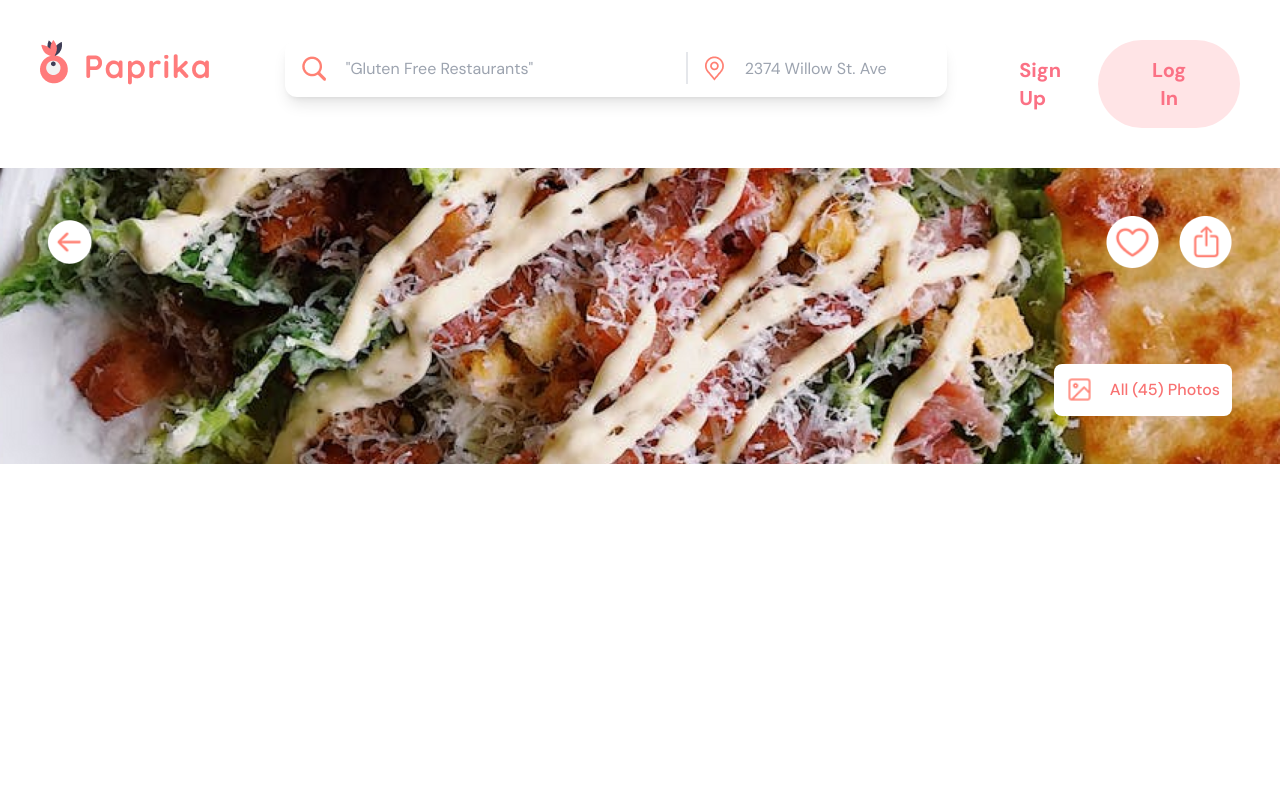
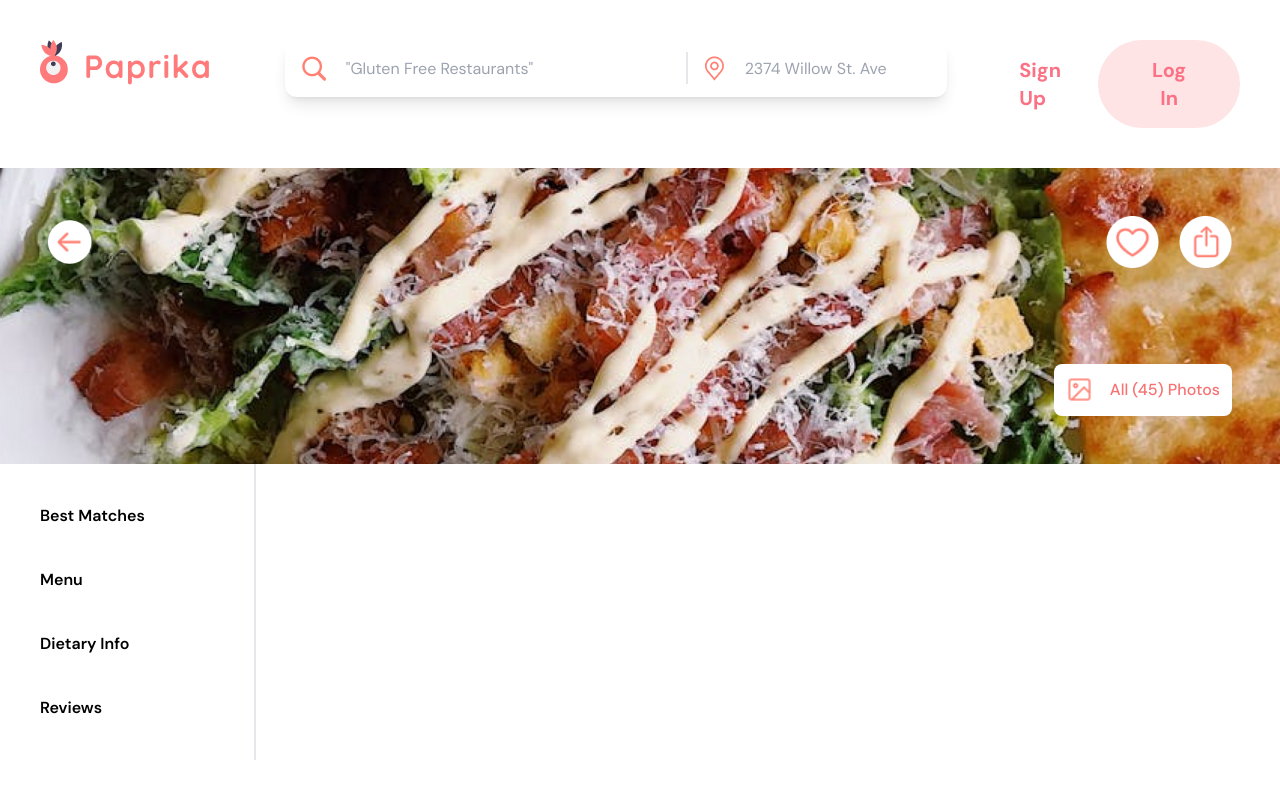
Before and after one commit to Namra0816/Paprika_Frontend_Interview_Namra_Chaklashiya, a React (Create React App) app: page / in a window 1280 px wide. Built offline with nearby package versions, Linux system fonts and the light colour scheme.

Commit message:
sidebar added

```diff
--- a/src/App.jsx
+++ b/src/App.jsx
@@ -1,11 +1,15 @@
 import React from 'react';
 import Header from './components/Navbar';
 import Hero from './components/Hero';
+import Sidebar from './components/Sidebar'
 
 const App = () => (
   <div className="flex flex-col bg-white">
     <Header />
     <Hero />
+    <div className="flex gap-5 max-md:flex-col max-md:gap-0">
+      <Sidebar />
+    </div>
   </div>
 );
 
--- /dev/null
+++ b/src/components/Sidebar.jsx
@@ -0,0 +1,14 @@
+import React from 'react';
+
+const Sidebar = () => (
+  <aside className="w-1/5 max-md:ml-0 max-md:w-full">
+     <div className="p-10 text-base font-semibold text-black border-r-2 border-gray-200 border-solid max-md:px-5 max-md:mt-1 max-md:border-r-0 max-md:border-b-2">
+        <div>Best Matches</div>
+        <div className="mt-10">Menu</div>
+        <div className="mt-10">Dietary Info</div>
+        <div className="mt-10">Reviews</div>
+      </div>
+  </aside>
+);
+
+export default Sidebar;
```
